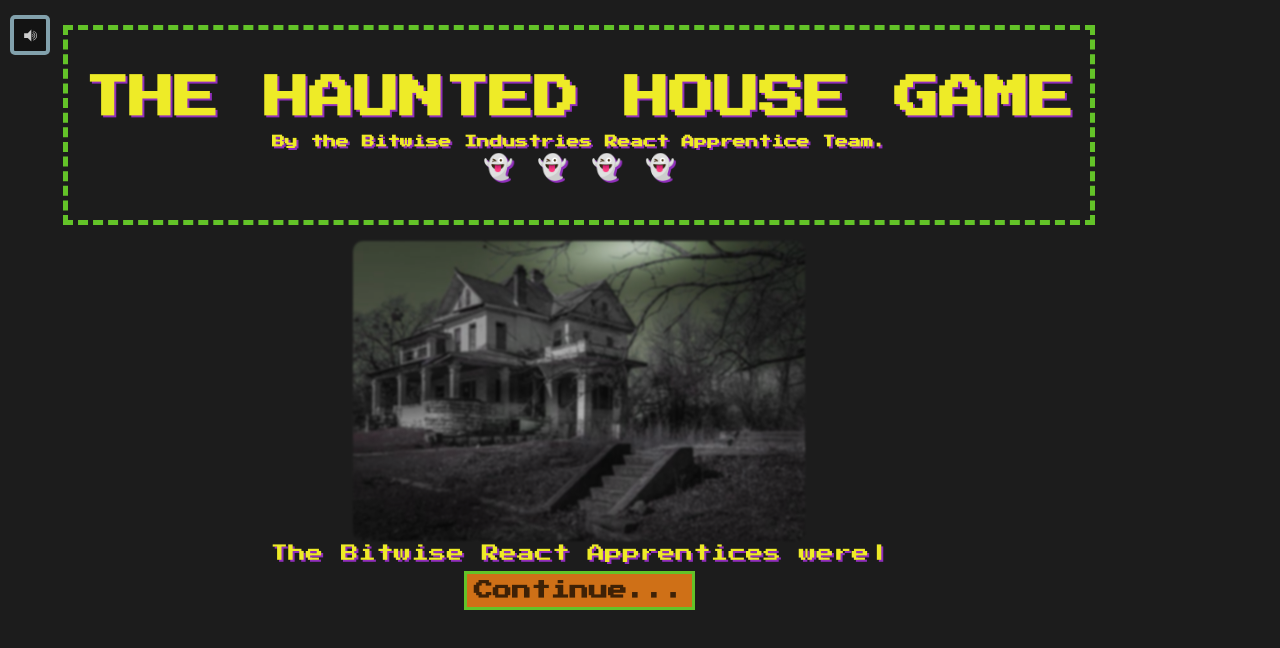
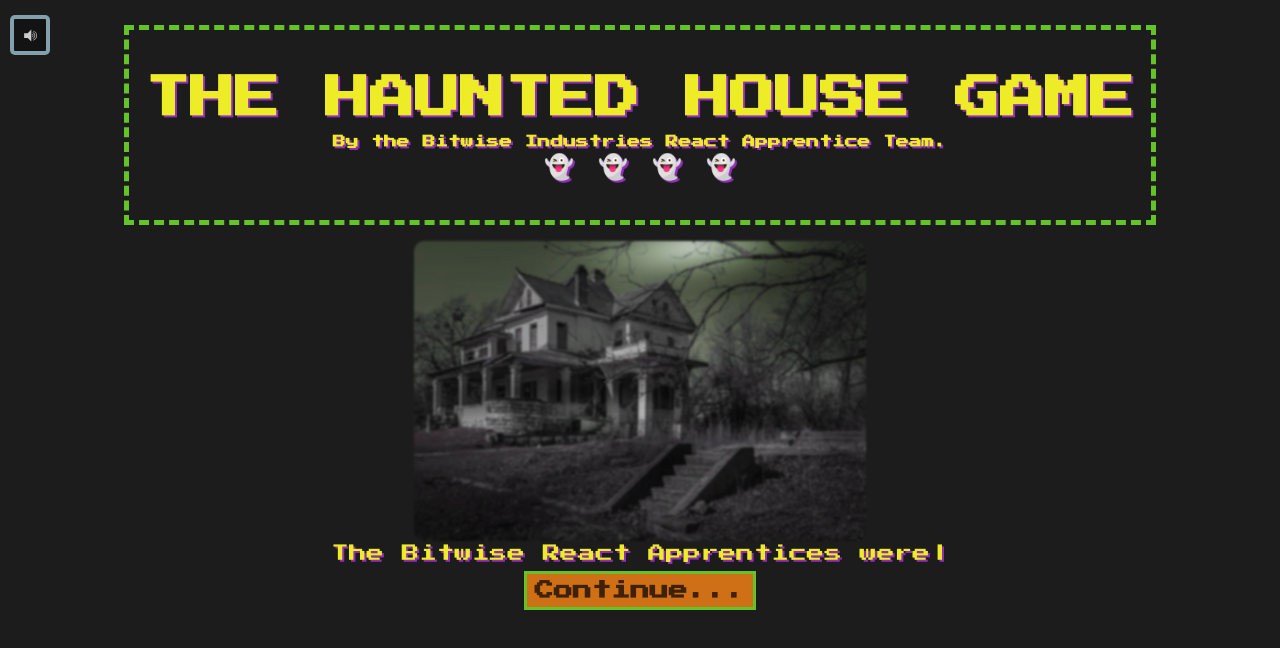
Before and after one commit to luceroweb/haunted-house-game, a React (Create React App) app: page / in a window 1280 px wide. Shown: the top 648 px of the page. Built offline with nearby package versions, Linux system fonts and the light colour scheme; no server answers.

Commit message:
saw that a margin auto was commented out and uncommented it to recenter the page content

```diff
--- a/src/index.css
+++ b/src/index.css
@@ -57,8 +57,8 @@
   width: 90%;
   max-height: 100vh;
   padding: 5px;
-  /* margin: auto;
-  border: 1px solid red; */
+  margin: auto;
+  /* border: 1px solid red; */
 }
 
 #game-won {
```
